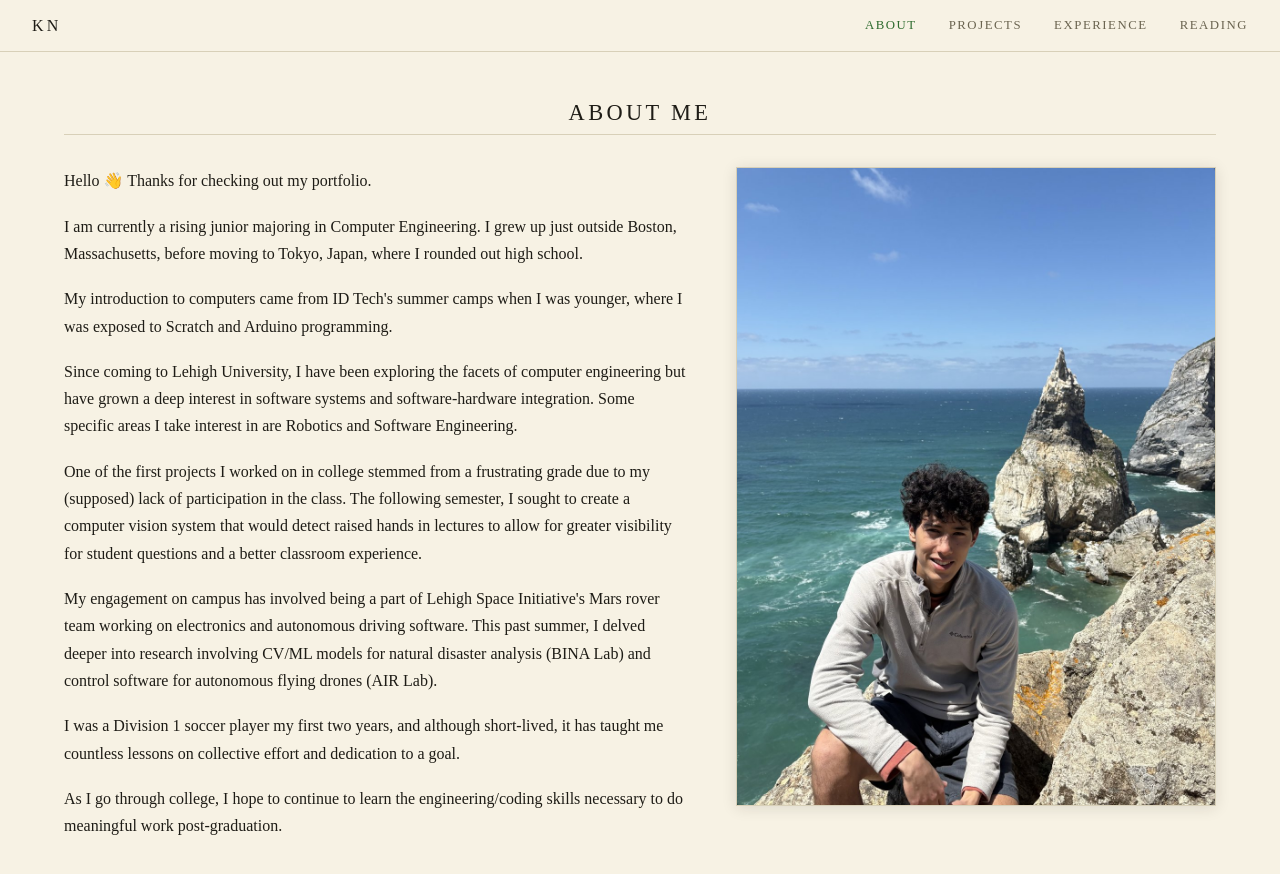
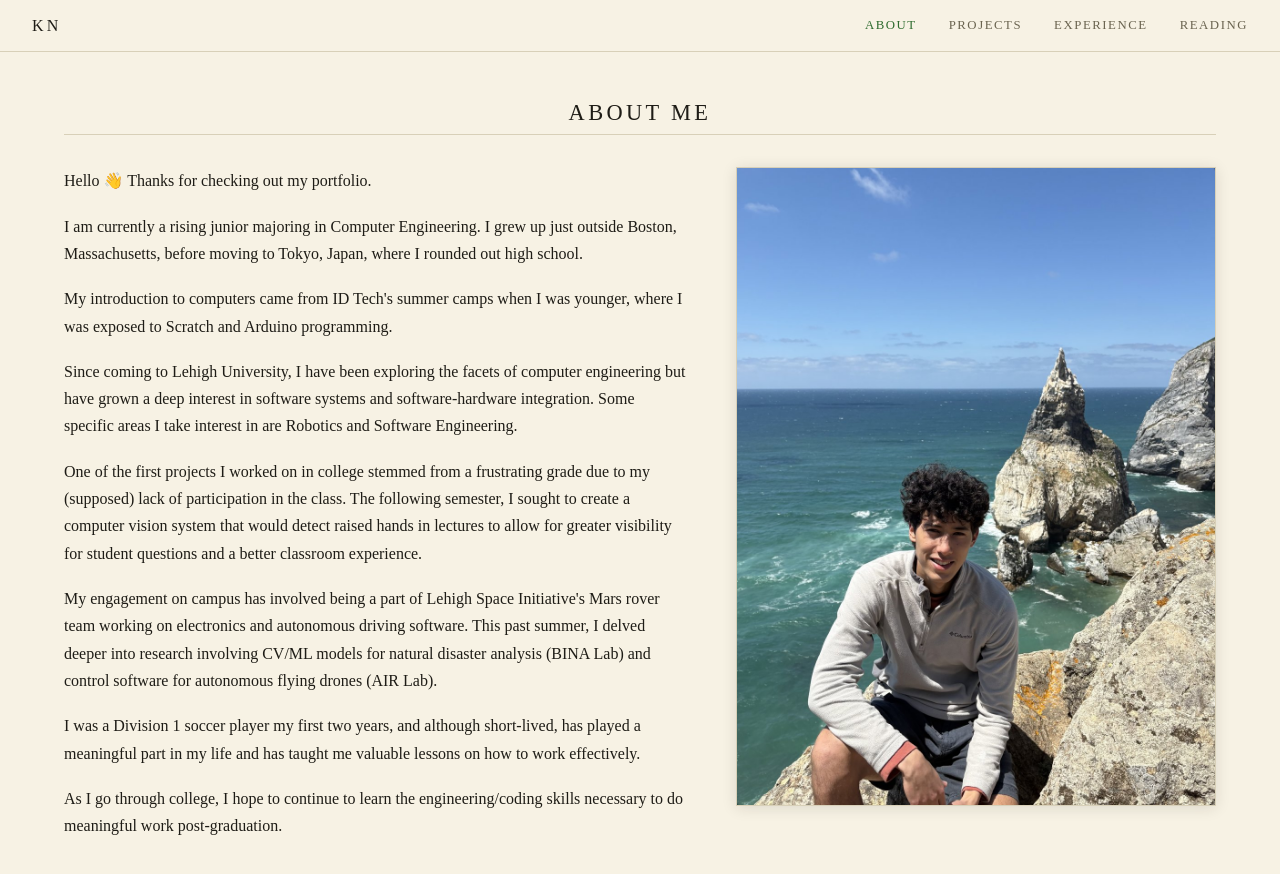
Before and after one commit to kentneureiter/portfolio, a Next.js app: page /about in a window 1280 px wide. Shown: the top 874 px of the page. Built offline with nearby package versions, Linux system fonts and the light colour scheme.

Commit message:
update about section

```diff
--- a/app/about/page.tsx
+++ b/app/about/page.tsx
@@ -45,8 +45,8 @@ export default function About() {
           </p>
           <p>
             I was a Division 1 soccer player my first two years, and
-            although short-lived, it has taught me countless lessons on
-            collective effort and dedication to a goal.
+            although short-lived, has played a meaningful part in my life
+            and has taught me valuable lessons on how to work effectively.
           </p>
           <p>
             As I go through college, I hope to continue to learn the
```
